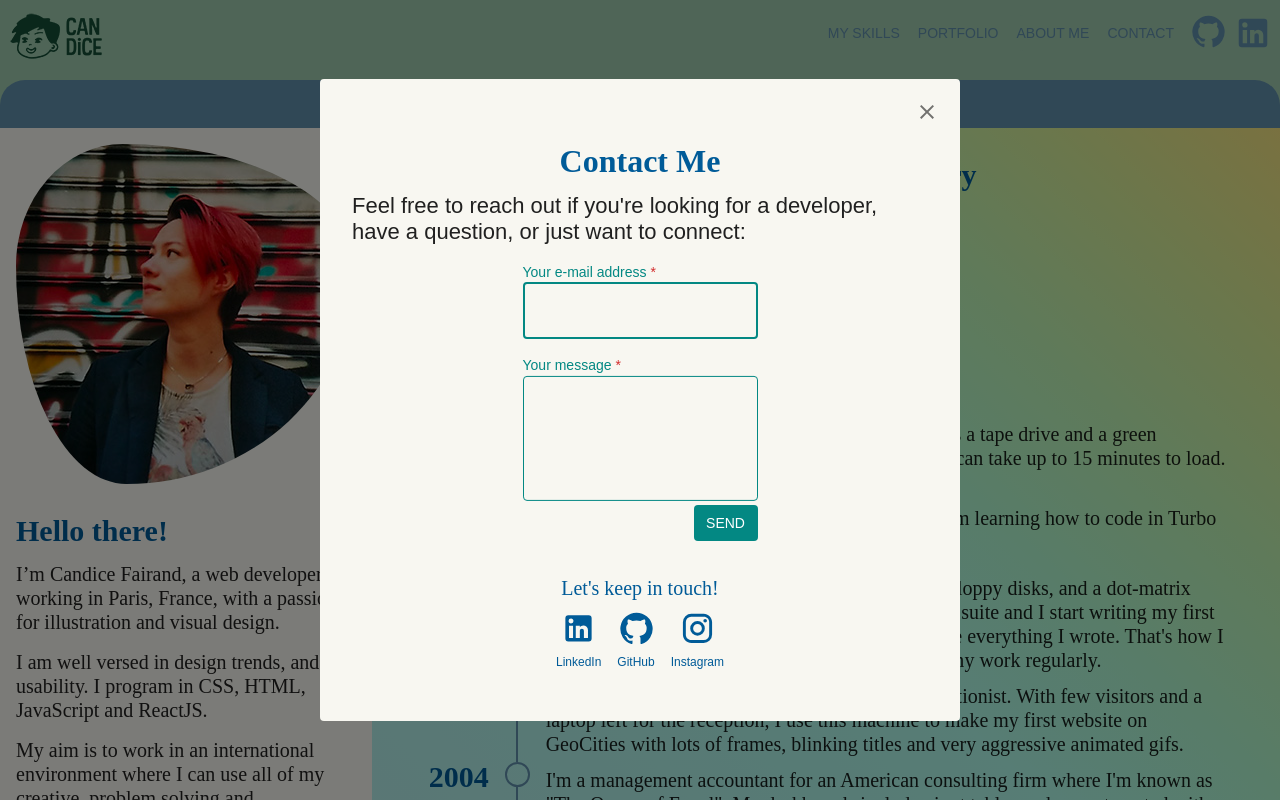
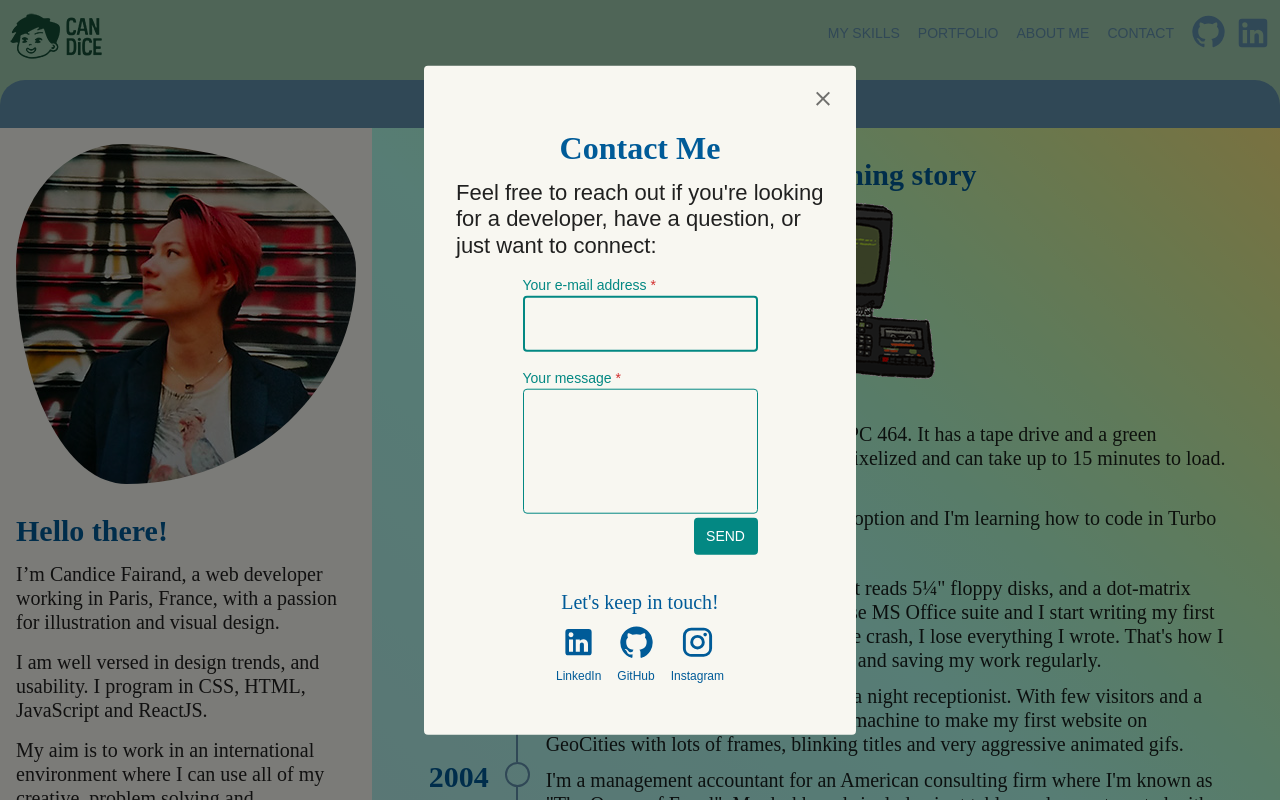
Before and after one commit to Candyfair/portfolio-materialui, a React app: page /about in a window 1280 px wide. Both pictures are taken after a click on the button "CONTACT". Shown: the top 800 px of the page. Built offline with nearby package versions, Linux system fonts and the light colour scheme; a web font is replaced by a local one.

Commit message:
Adjust text size on Contact form

```diff
--- a/src/components/ModalDisplay/ContactForm/index.js
+++ b/src/components/ModalDisplay/ContactForm/index.js
@@ -23,6 +23,7 @@ const useStyles = makeStyles((theme) => ({
     fontStyle: 'normal',
     lineHeight: 1.2,
     padding: theme.spacing(2),
+    maxWidth: 400,
   },
   form: {
     display: 'flex',
@@ -39,7 +40,7 @@ const useStyles = makeStyles((theme) => ({
     color: theme.palette.error.main,
   },
   textInput: {
-    width: 325,
+    width: 400,
     [theme.breakpoints.up('sm')]: {
       width: '100%',
     },
```
